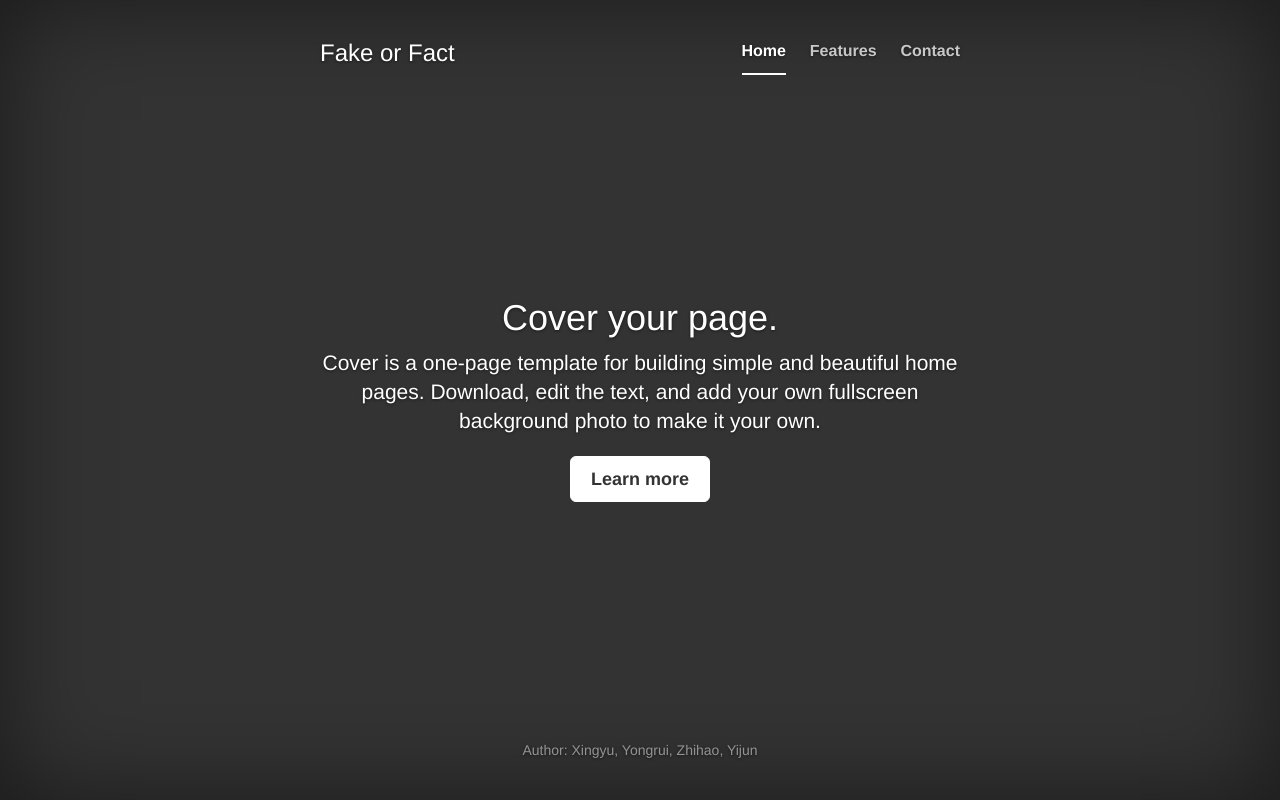
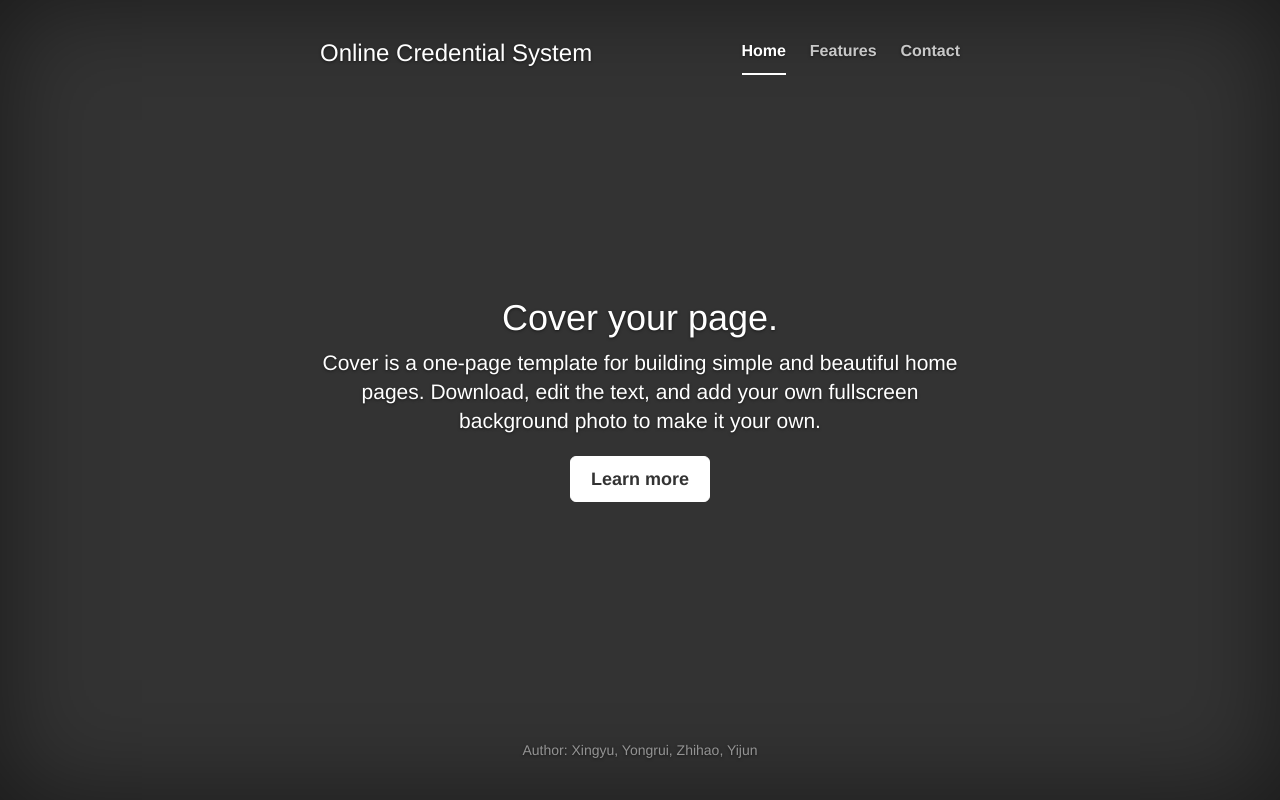
Before and after one commit to Flourishlove/Online-System-with-MYSQL, a Flask app: page / in a window 1280 px wide. Run offline with Flask 2, Linux system fonts and the light colour scheme; some libraries are stand-ins or nearby versions.

Commit message:
fix some text

```diff
--- a/webflask/templates/index.html
+++ b/webflask/templates/index.html
@@ -7,9 +7,9 @@
     <!-- The above 3 meta tags *must* come first in the head; any other head content must come *after* these tags -->
     <meta name="description" content="">
     <meta name="author" content="Xingyu">
-    <link rel="icon" href="{{ url_for('static', filename='img/fake.ico') }}">
+    <link rel="icon" href="{{ url_for('static', filename='img/city.ico') }}">
 
-    <title>Fake or Fact</title>
+    <title>Online System</title>
 
     <!-- Bootstrap core CSS -->
     <link rel=stylesheet type=text/css href="{{ url_for('static', filename='css/bootstrap.min.css') }}">
@@ -41,7 +41,7 @@
 
           <div class="masthead clearfix">
             <div class="inner">
-              <h3 class="masthead-brand">Fake or Fact</h3>
+              <h3 class="masthead-brand">Online Credential System</h3>
               <nav>
                 <ul class="nav masthead-nav">
                   <li class="active"><a href="#">Home</a></li>
```
Also changed, not shown: webflask/static/img/city.ico (added), 2 other files.
